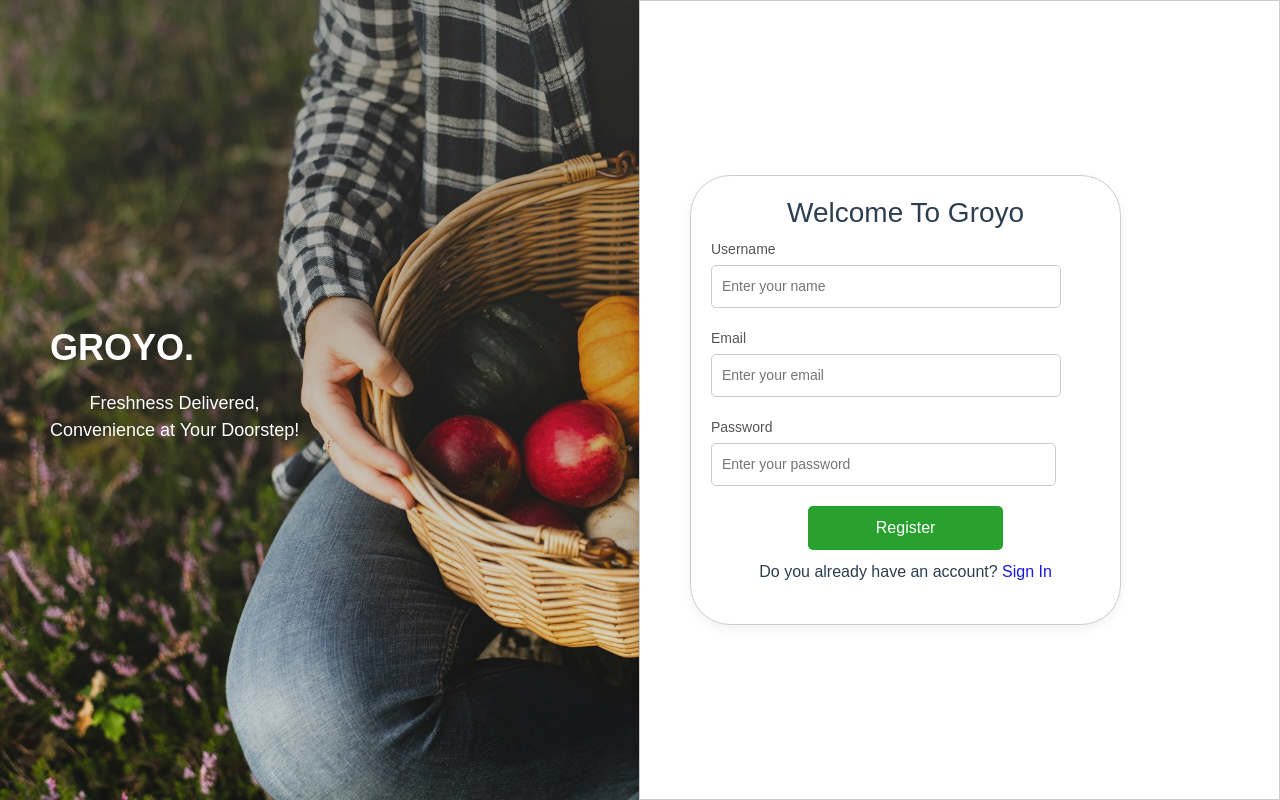
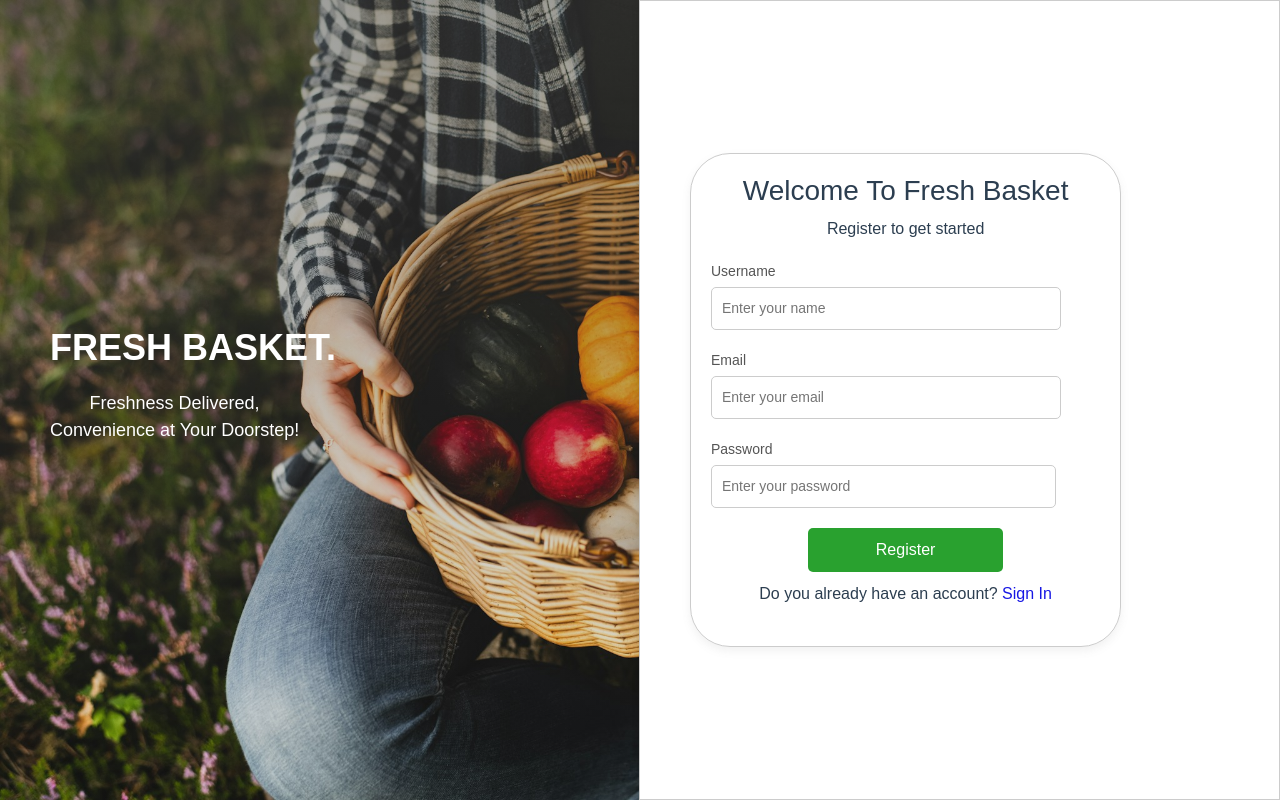
Before and after one commit to manuj55/PantryPal, a Vue app in the folder frontend/: page /signup in a window 1280 px wide. Built offline with nearby package versions, Linux system fonts and the light colour scheme.

Commit message:
feat(UI) minor ui update sigin and signup

```diff
--- a/frontend/src/views/SignIn.vue
+++ b/frontend/src/views/SignIn.vue
@@ -1,7 +1,7 @@
 <template>
   <div class="login-page">
     <div class="left-panel">
-      <h1>GROYO.</h1>
+      <h1>Fresh Basket.</h1>
       <p>
         Freshness Delivered, <br />
         Convenience at Your Doorstep!
@@ -10,7 +10,7 @@
     <div class="right-panel">
       <form @submit.prevent="validateForm">
         <h2>Welcome Back!</h2>
-        <p>Continue with Gmail or enter your details to LogIn.</p>
+
 
         <div class="form-group">
           <label for="username">Username</label>
--- a/frontend/src/views/SignUp.vue
+++ b/frontend/src/views/SignUp.vue
@@ -1,7 +1,7 @@
 <template>
   <div class="login-page">
     <div class="left-panel">
-      <h1>GROYO.</h1>
+      <h1>FRESH BASKET.</h1>
       <p>
         Freshness Delivered, <br />
         Convenience at Your Doorstep!
@@ -9,7 +9,8 @@
     </div>
     <div class="right-panel">
       <form @submit.prevent="validateForm">
-        <h2>Welcome To Groyo</h2>
+        <h2>Welcome To Fresh Basket</h2>
+        <p>Register to get started</p>
         <div class="form-group">
           <label for="username">Username</label>
           <input type="text" id="username" v-model="username" placeholder="Enter your name" /> <br />
--- a/frontend/src/views/UserProfile.vue
+++ b/frontend/src/views/UserProfile.vue
@@ -1,7 +1,6 @@
-
 <template>
   <div class="container">
-    <!-- Sidebar -->
+    <!-- Sidebar created for reference -->
     <!-- <aside class="sidebar"> -->
       <!-- <div class="logo">
         <img src="@/assets/logo.png" alt="FreshBasket">
```
